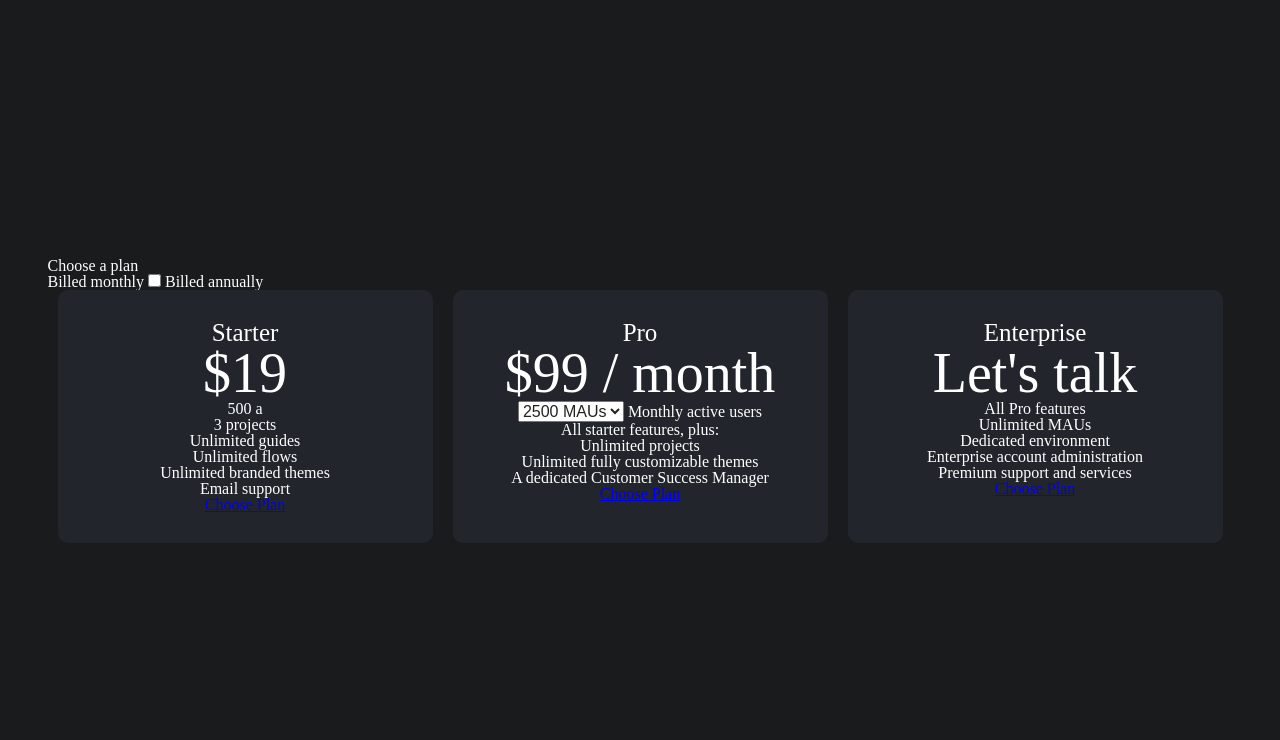
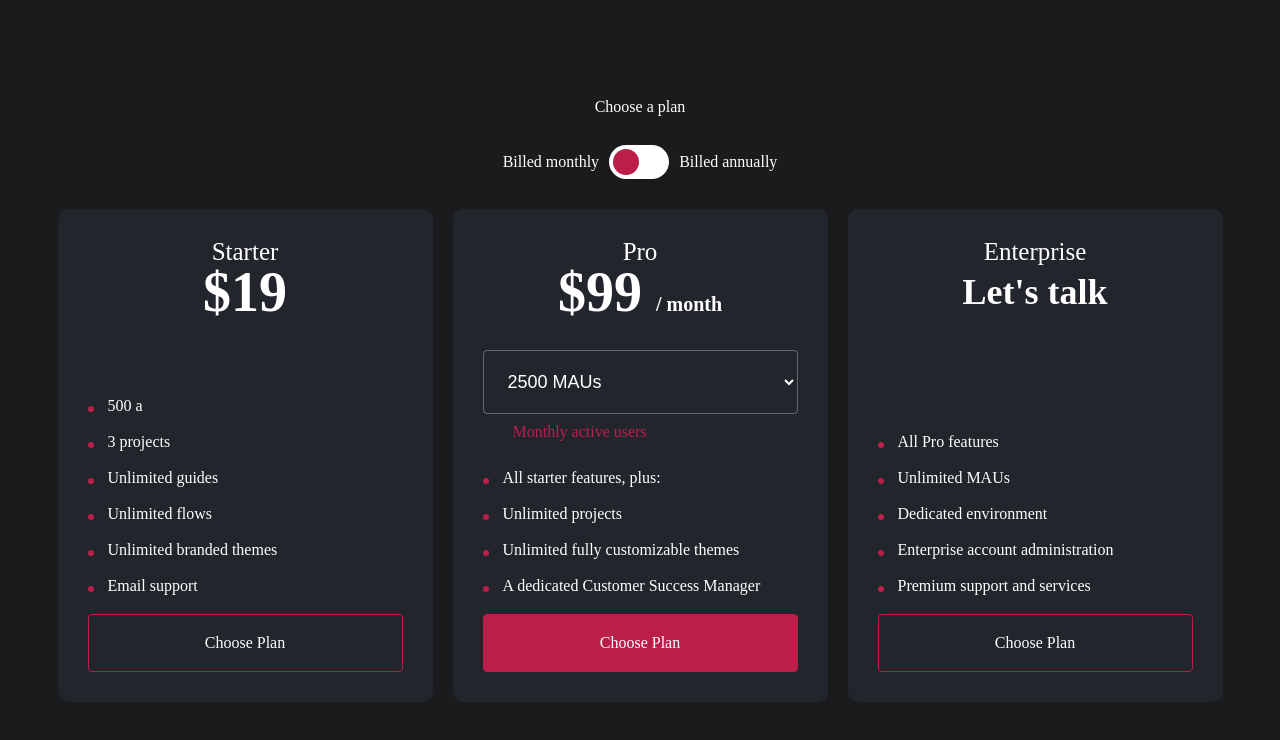
Before and after one commit to Pirci/pricing-table, a plain HTML site: page index.html in a window 1280 px wide. Drawn offline with Linux system fonts and the light colour scheme.

Commit message:
Update app.css

```diff
--- a/app.css
+++ b/app.css
@@ -1,4 +1,8 @@
 @import url("https://fonts.googleapis.com/css2?family=Open+Sans:wght@400;600;700&display=swap");
+
+:root {
+  --pink: #bc1e4a;
+}
 
 * {
   box-sizing: border-box;
@@ -7,7 +11,7 @@
 body {
   font-family: "Open Sans";
   font-size: 16px;
-  background-color: #191b1d;
+  background: #191b1d;
   height: 100vh;
   color: white;
   display: flex;
@@ -15,13 +19,26 @@ body {
   justify-content: center;
 }
 
+.pricing {
+  text-align: center;
+}
+
+h1 {
+  margin-bottom: 0;
+}
+
 .grid {
   display: flex;
   justify-content: space-between;
+  /* max-width: calc(100% - 30px); */
+}
+
+.grid:hover > .grid__item {
+  opacity: 0.6;
 }
 
 .grid__item {
-  background-color: #22262c;
+  background: #22262c;
   width: 375px;
   margin: 0 10px;
   border-radius: 10px;
@@ -29,12 +46,135 @@ body {
   text-align: center;
   display: flex;
   flex-direction: column;
+  transition: all 0.3s ease-in-out;
+}
+
+.grid__item:hover {
+  opacity: 1 !important;
+}
+
+.grid__item:last-child .grid__price {
+  font-size: 36px;
+  margin: 10px 0;
 }
 
 .grid__item h2 {
   font-size: 25px;
+  font-weight: 400;
 }
 
 .grid__price {
   font-size: 56px;
+  font-weight: 700;
 }
+
+.grid__price span {
+  font-size: 20px;
+}
+
+.grid__item ul {
+  text-align: left;
+  list-style-type: none;
+  padding-left: 0;
+  margin-top: auto;
+}
+
+.grid__item ul li {
+  margin-bottom: 20px;
+  position: relative;
+  padding-left: 20px;
+}
+
+.grid__item ul li:before {
+  content: "";
+  position: absolute;
+  width: 6px;
+  height: 6px;
+  border-radius: 50%;
+  background: var(--pink);
+  left: 0;
+  top: 8px;
+}
+
+.grid__select {
+  padding: 30px 0;
+  display: flex;
+  flex-direction: column;
+}
+
+.grid__select select {
+  border: 1px solid rgba(255, 255, 255, 0.3);
+  background: transparent;
+  color: white;
+  padding: 20px;
+  border-radius: 4px;
+  font-size: 18px;
+}
+
+.grid__select span {
+  text-align: left;
+  color: var(--pink);
+  margin-left: 30px;
+  margin-top: 10px;
+}
+
+.grid__item a {
+  border: 1px solid var(--pink);
+  padding: 20px;
+  color: white;
+  text-decoration: none;
+  border-radius: 4px;
+}
+
+.grid__item a.selected {
+  background: var(--pink);
+}
+
+.switch-container {
+  padding: 30px 0;
+  display: flex;
+  align-items: center;
+  justify-content: center;
+}
+
+.switch {
+  position: relative;
+  display: inline-block;
+  width: 60px;
+  height: 34px;
+  margin: 0 10px;
+}
+
+.switch input {
+  opacity: 0;
+  width: 0;
+  height: 0;
+}
+
+.slider {
+  position: absolute;
+  cursor: pointer;
+  top: 0;
+  left: 0;
+  bottom: 0;
+  right: 0;
+  background: #fff;
+  transition: 0.3s ease-in-out;
+  border-radius: 30px;
+}
+
+.slider:before {
+  position: absolute;
+  content: "";
+  height: 26px;
+  width: 26px;
+  left: 4px;
+  bottom: 4px;
+  background-color: var(--pink);
+  border-radius: 50%;
+  transition: all 0.3s ease-in-out;
+}
+
+.switch input:checked + .slider:before {
+  transform: translateX(25px);
+}
```
